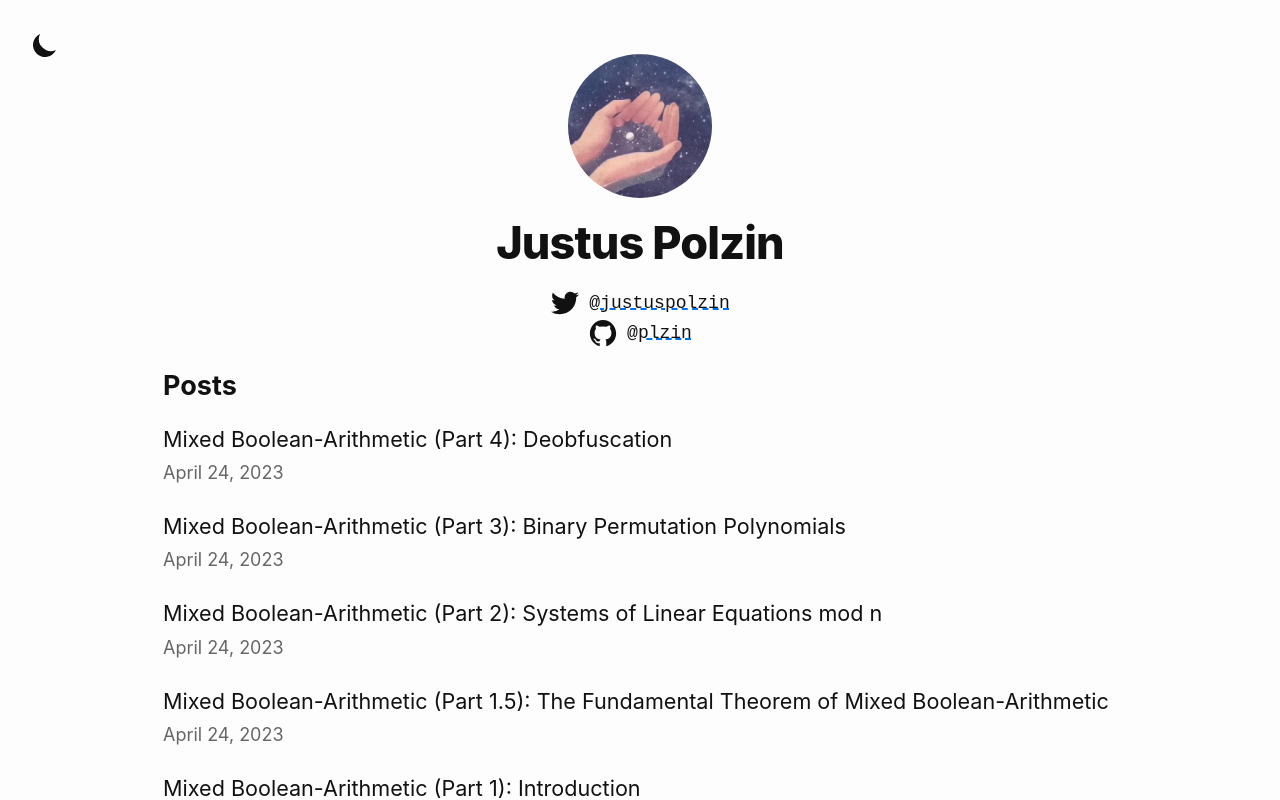
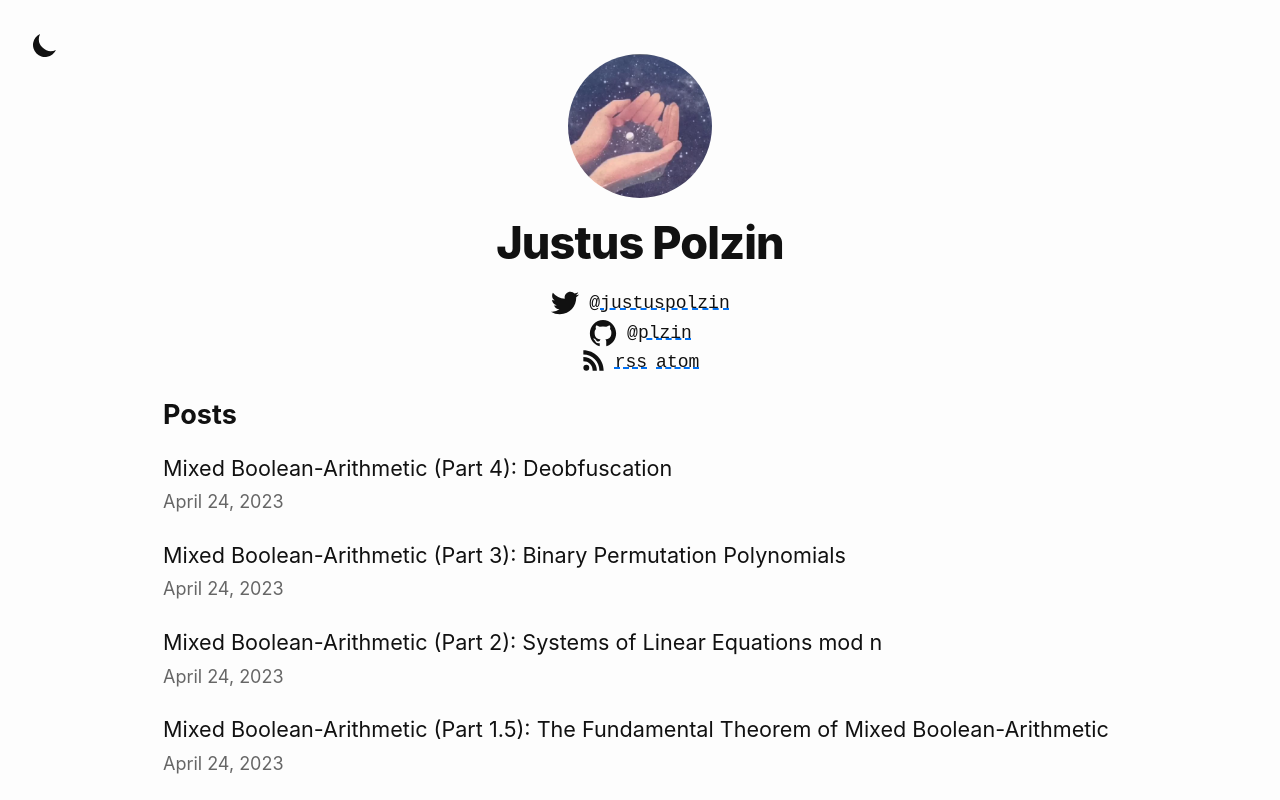
Before and after one commit to plzin/plzin.github.io, a Next.js app: page / in a window 1280 px wide. Shown: the top 800 px of the page. Built offline with nearby package versions, Linux system fonts and the light colour scheme.

Commit message:
Add rss and atom feed links to home page

```diff
--- a/components/layout.js
+++ b/components/layout.js
@@ -3,7 +3,7 @@ import styles from './layout.module.scss'
 import utilStyles from '../styles/utils.module.scss'
 import Link from 'next/link'
 import ThemeSwitcher from './theme-switcher'
-import { IoLogoTwitter, IoLogoGithub } from 'react-icons/io5'
+import { IoLogoTwitter, IoLogoGithub, IoLogoRss } from 'react-icons/io5'
 
 const name = 'Justus Polzin'
 export const siteTitle = 'Justus Polzin\'s Blog'
@@ -22,22 +22,27 @@ export default function Layout({ children, home }) {
                             alt={name}
                         />
                         <h1 className={utilStyles.heading2Xl}>{name}</h1>
-                        <a href="https://twitter.com/justuspolzin" target="_blank">
-                            <div className={styles.socials}>
+                        <a className={styles.socials} href="https://twitter.com/justuspolzin" target="_blank">
                             <IoLogoTwitter size={30} />
                             <div className={styles.socialHandle}>
                                 @justuspolzin
                             </div>
-                            </div>
                         </a>
-                        <a href="https://github.com/plzin" target="_blank">
-                            <div className={styles.socials}>
+                        <a className={styles.socials} href="https://github.com/plzin" target="_blank">
                             <IoLogoGithub size={30} />
                             <div className={styles.socialHandle}>
                                 @plzin
                             </div>
+                        </a>
+                        <div className={styles.socials}>
+                            <IoLogoRss size={25} />
+                            <a href="/feed/rss.xml" className={styles.socialHandle}>
+                                rss
+                            </a>
+                            <a href="/feed/atom.xml" className={styles.socialHandle}>
+                                atom
+                            </a>
                         </div>
-                        </a>
                         <ThemeSwitcher />
                     </>
                 ) : (
```
Lines whose indentation alone changed are shown as unchanged.
